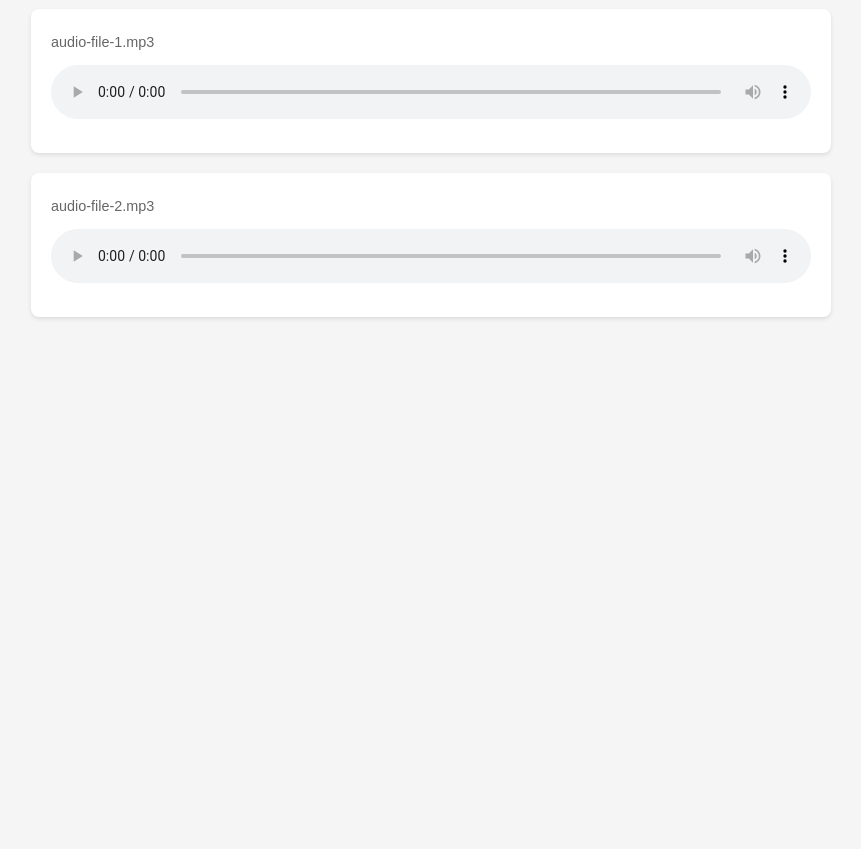
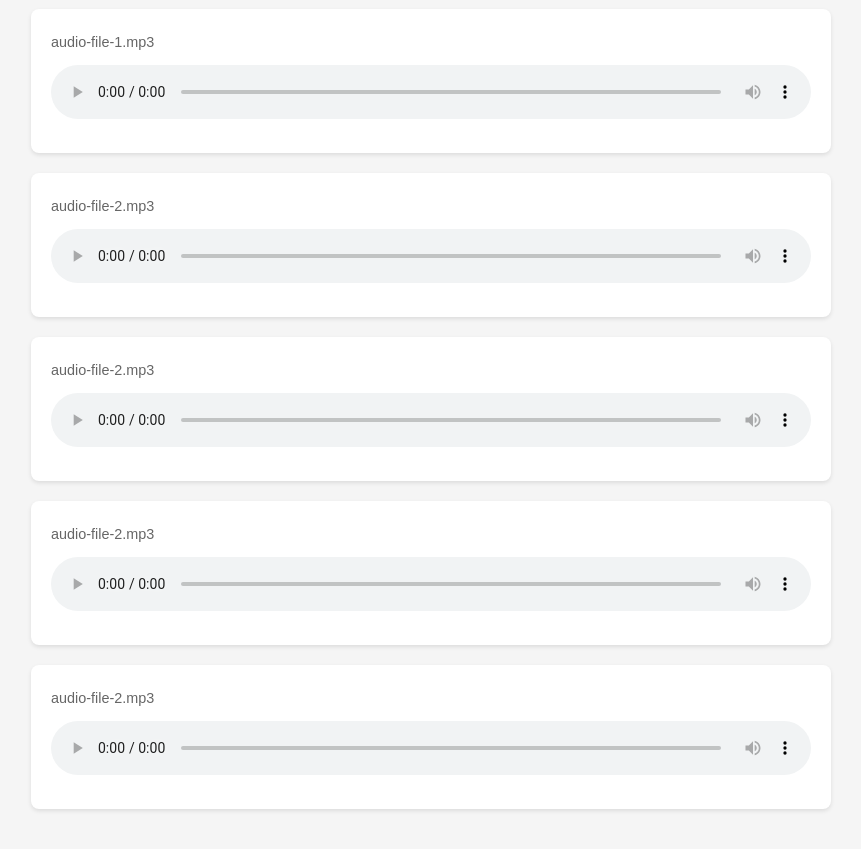
Before and after one commit to jaimecomprendre/AudioResults, a plain HTML site: page index.html in a window 1280 px wide. Shown: the part 139-988 px from the top of the page, without its empty margins (209-1070 px from the left). Before the commit the page ends 800 px from the top, so only its background shows below. Drawn offline with Linux system fonts and the light colour scheme.

Commit message:
New audio examples

```diff
--- a/index.html
+++ b/index.html
@@ -40,7 +40,7 @@
     <div class="audio-container">
         <div class="file-name">audio-file-1.mp3</div>
         <audio controls>
-            <source src="forget-facts-just-trust_F_minor.wav" type="audio/mpeg">
+            <source src="Input.wav" type="audio/mpeg">
             Your browser does not support the audio element.
         </audio>
     </div>
@@ -48,7 +48,31 @@
     <div class="audio-container">
         <div class="file-name">audio-file-2.mp3</div>
         <audio controls>
-            <source src="forget-facts-just-trust_F_minor.wav" type="audio/mpeg">
+            <source src="Output with pedalboard.wav" type="audio/mpeg">
+            Your browser does not support the audio element.
+        </audio>
+    </div>
+
+    <div class="audio-container">
+        <div class="file-name">audio-file-2.mp3</div>
+        <audio controls>
+            <source src="Output from model.wav" type="audio/mpeg">
+            Your browser does not support the audio element.
+        </audio>
+    </div>
+
+    <div class="audio-container">
+        <div class="file-name">audio-file-2.mp3</div>
+        <audio controls>
+            <source src="Output from model no PCA.wav" type="audio/mpeg">
+            Your browser does not support the audio element.
+        </audio>
+    </div>
+
+    <div class="audio-container">
+        <div class="file-name">audio-file-2.mp3</div>
+        <audio controls>
+            <source src="Output modulated.wav" type="audio/mpeg">
             Your browser does not support the audio element.
         </audio>
     </div>
```
Also changed, not shown: 5 other files.
